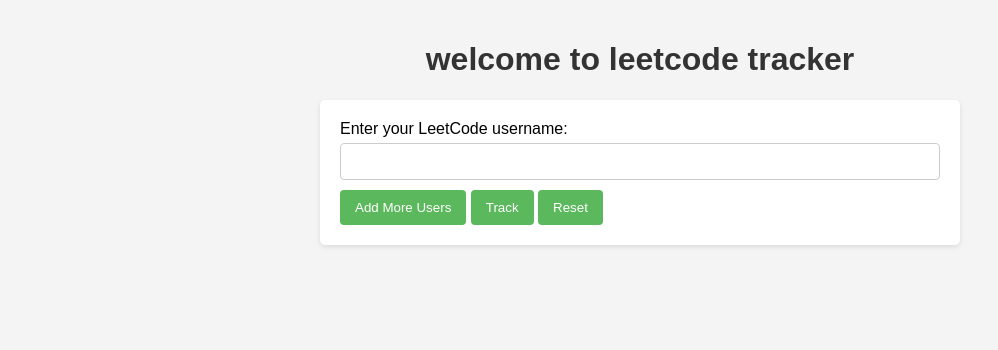
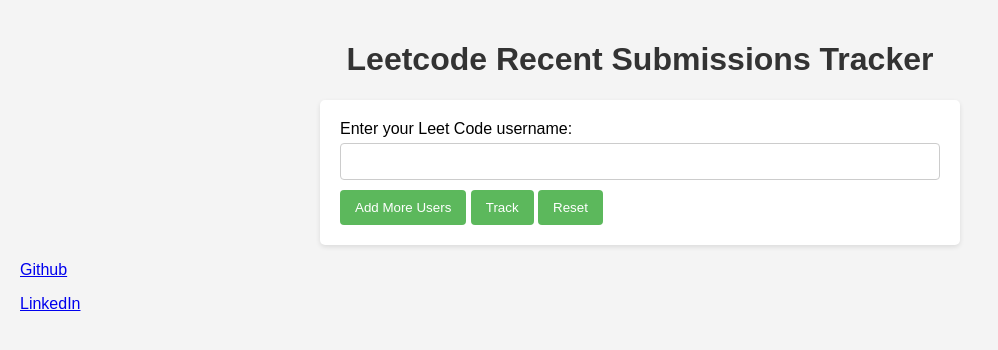
Before and after one commit to ShivamRajput57/leet, a plain HTML site: page index.html in a window 1280 px wide. Shown: the whole page, without its empty margins (0-998 px from the left). Drawn offline with Linux system fonts and the light colour scheme.

Commit message:
Update header and add footer

```diff
--- a/index.html
+++ b/index.html
@@ -7,13 +7,13 @@
     <link rel="stylesheet" href="style.css">
 </head>
 <body>
-    <h1> welcome to leetcode tracker</h1>
+    <h1> Leetcode Recent Submissions Tracker</h1>
     <form id="user-form" action="">
-        <label for="username">Enter your LeetCode username:</label>
+        <label for="username">Enter your Leet Code username:</label>
         <input type="text" id="username" name="username" required>
         <button type="button" id="add-user">Add More Users</button>
         <button type="submit">Track</button>
-        <button type="reset">Reset</button>
+        <button type="reset" id="reset-button">Reset</button>
 
     </form>
         <div id="user-data"></div>
@@ -23,7 +23,10 @@
 
 
     <!-- now i we are making the rating graph of the user where rating of all user show in the single graph -->
-
+    <footer>
+        <p><a href="https://github.com/ShivamRajput57"> Github </a></p>
+        <p>  <a href="https://www.linkedin.com/in/shivam-rajput57/">LinkedIn</a></p>
+    </footer>
 
     <script src="app.js"></script>
 </body>
```
